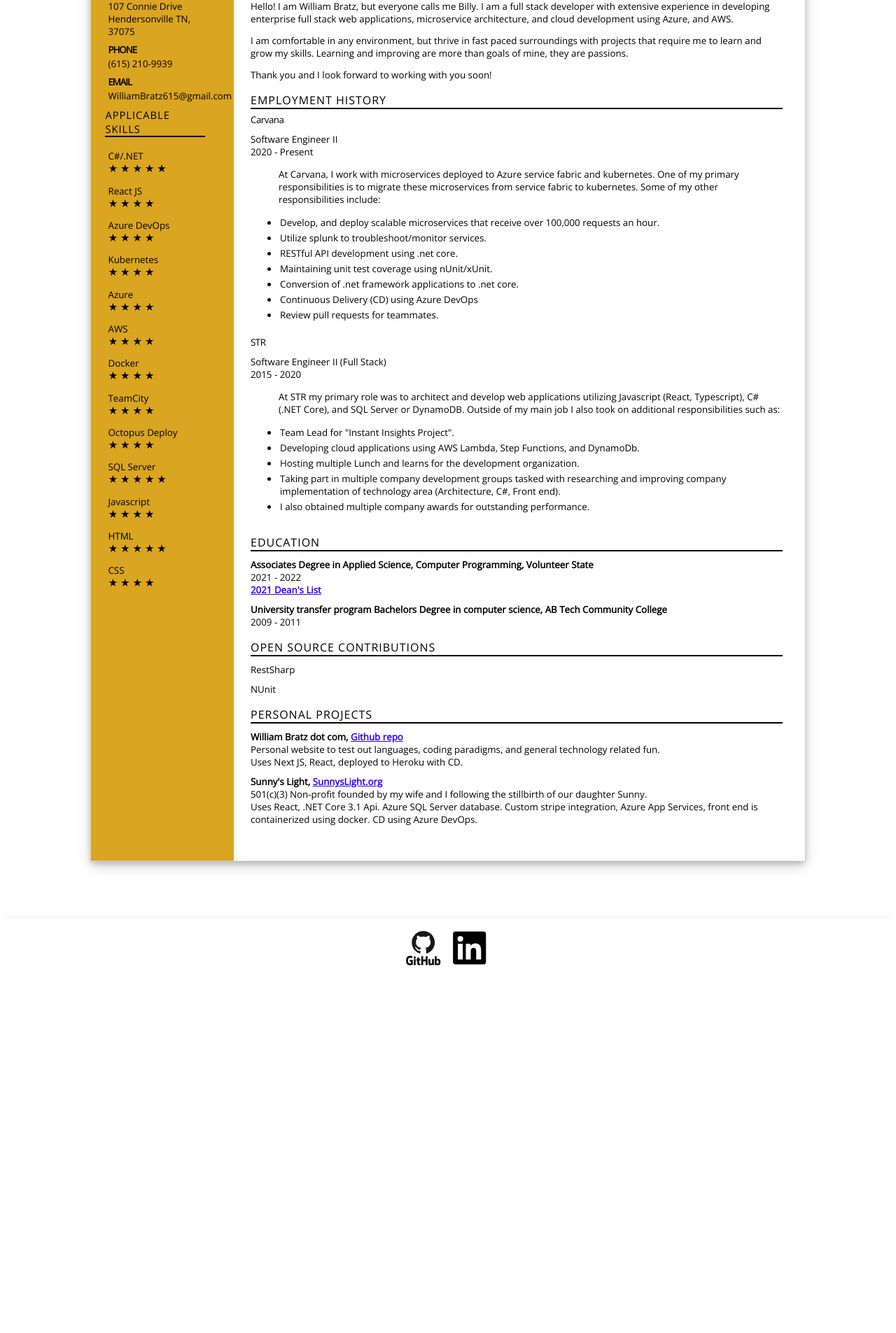
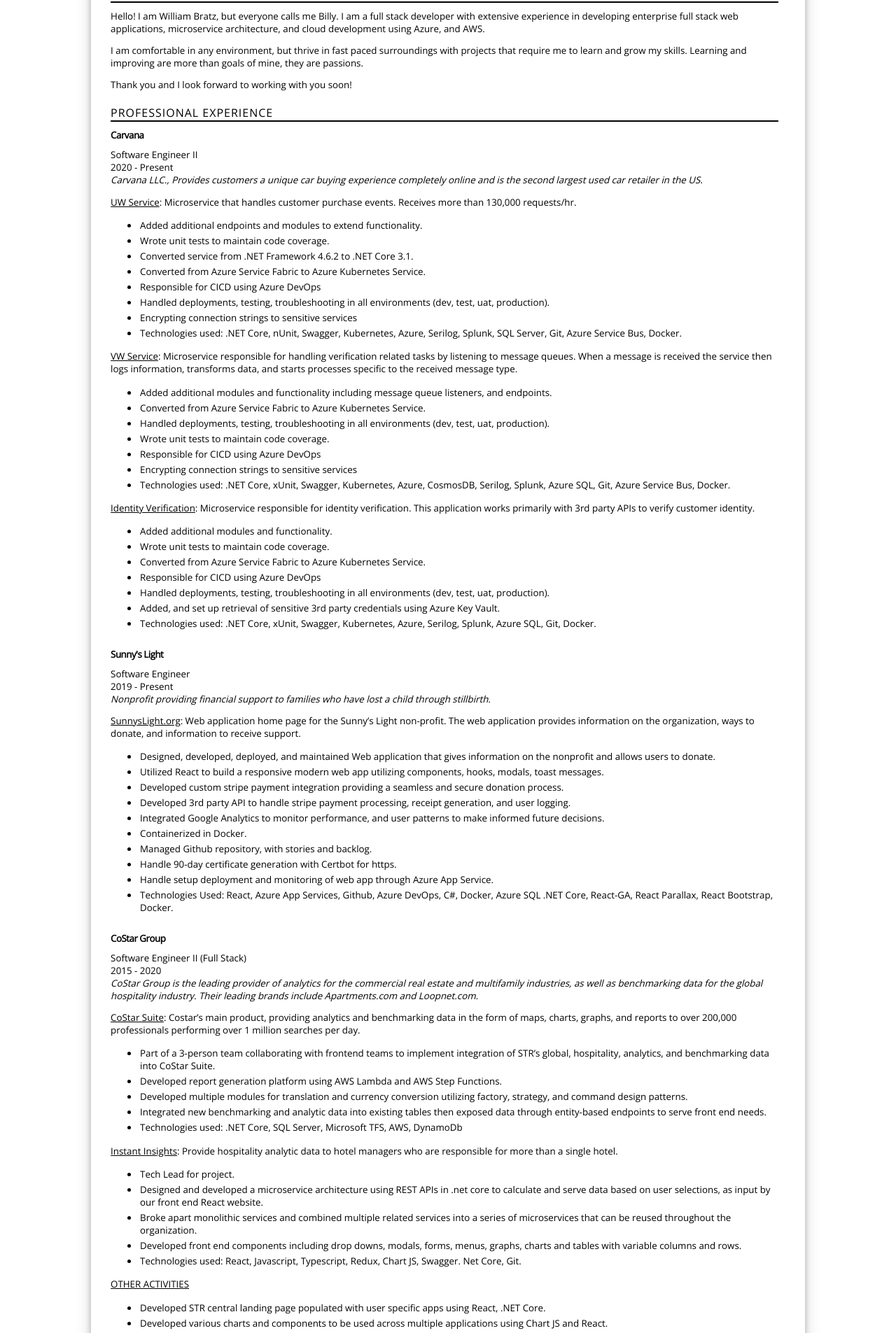
Before and after one commit to wbratz/williambratzdotcom, a Next.js app: page /resume in a window 1280 px wide. Shown: the part 627-2532 px from the top of the page at 70% size. Before the commit the page ends 2038 px from the top, so only its background shows below. Built offline with nearby package versions, Linux system fonts and the light colour scheme.

Commit message:
Updates resume to no fluff format (#39)
Co-authored-by: Billy <williambratz00@gmail.com>

```diff
--- a/pages/resume.tsx
+++ b/pages/resume.tsx
@@ -8,7 +8,7 @@
       <div className={styles.resumeContainer}>
         <div className={styles.resumeLogo}>
           <div className={styles.resumePdf}>
-            <Link href="/williambratzResume.pdf">
+            <Link href="/WilliamBratz-resume.pdf">
               <a>
                 <img src="https://img.icons8.com/color/48/000000/pdf.png" />
               </a>
@@ -18,81 +18,14 @@
             <h1>William Bratz</h1>
           </div>
           <div className={styles.resumeTitle}>
-            <h2>Full Stack Developer</h2>
-          </div>
-        </div>
-        <div className={styles.resumeSidebar}>
-          <div className={styles.resumeInfo}>CONTACT INFO</div>
-          <div className={styles.resumeSubInfo}>
-            <b>ADDRESS</b>
-          </div>
-          <div className={styles.resumeInfoContent}>
-            107 Connie Drive
-            <br></br>
-            Hendersonville TN, 37075
-          </div>
-          <div className={styles.resumeSubInfo}>
-            <b>PHONE</b>
-          </div>
-          <div className={styles.resumeInfoContent}>(615) 210-9939</div>
-          <div className={styles.resumeSubInfo}>
-            <b>EMAIL</b>
-          </div>
-          <div className={styles.resumeInfoContent}>
-            WilliamBratz615@gmail.com
-          </div>
-          <div className={styles.resumeInfo}>APPLICABLE SKILLS</div>
-          <div className={styles.resumeInfoContent}>
-            <br></br>
-            C#/.NET
-            <br></br> &#9733; &#9733; &#9733; &#9733; &#9733;
             <p>
-              React JS
-              <br></br> &#9733; &#9733; &#9733; &#9733;
-            </p>
-            <p>
-              Azure DevOps
-              <br></br> &#9733; &#9733; &#9733; &#9733;
-            </p>
-            <p>
-              Kubernetes
-              <br></br> &#9733; &#9733; &#9733; &#9733;
-            </p>
-            <p>
-              Azure
-              <br></br> &#9733; &#9733; &#9733; &#9733;
-            </p>
-            <p>
-              AWS
-              <br></br> &#9733; &#9733; &#9733; &#9733;
-            </p>
-            <p>
-              Docker
-              <br></br> &#9733; &#9733; &#9733; &#9733;
-            </p>
-            <p>
-              TeamCity
-              <br></br> &#9733; &#9733; &#9733; &#9733;
-            </p>
-            <p>
-              Octopus Deploy
-              <br></br> &#9733; &#9733; &#9733; &#9733;
-            </p>
-            <p>
-              SQL Server
-              <br></br> &#9733; &#9733; &#9733; &#9733; &#9733;
-            </p>
-            <p>
-              Javascript
-              <br></br> &#9733; &#9733; &#9733; &#9733;
-            </p>
-            <p>
-              HTML
-              <br></br> &#9733; &#9733; &#9733; &#9733; &#9733;
-            </p>
-            <p>
-              CSS
-              <br></br> &#9733; &#9733; &#9733; &#9733;
+              <Link href="mailto:WilliamBratz615@gmail.com">
+                <a>Email</a>
+              </Link>{" "}
+              |{" "}
+              <Link href="http://www.linkedin.com/in/williambratz">
+                <a>LinkedIn</a>
+              </Link>
             </p>
           </div>
         </div>
@@ -109,60 +42,250 @@
             passions.
             <p></p> Thank you and I look forward to working with you soon!
           </div>
-          <div className={styles.resumeMainHeading}>EMPLOYMENT HISTORY</div>
-          <div className={styles.resumeMainInfo}>Carvana</div>
+          <div className={styles.resumeMainHeading}>
+            PROFESSIONAL EXPERIENCE
+          </div>
+          <div className={styles.resumeMainInfo}>
+            <b>Carvana</b>
+          </div>
           <div className={styles.resumeMainContent}>
             Software Engineer II
             <br></br>2020 - Present
+            <br></br>
+            <i>
+              Carvana LLC., Provides customers a unique car buying experience
+              completely online and is the second largest used car retailer in
+              the US.
+            </i>
+            <p>
+              <u>UW Service</u>: Microservice that handles customer purchase
+              events. Receives more than 130,000 requests/hr.
+            </p>
             <ul>
-              <p>
-                At Carvana, I work with microservices deployed to Azure service
-                fabric and kubernetes. One of my primary responsibilities is to
-                migrate these microservices from service fabric to kubernetes.
-                Some of my other responsibilities include:
-              </p>
               <li>
-                Develop, and deploy scalable microservices that receive over
-                100,000 requests an hour.
+                Added additional endpoints and modules to extend functionality.
               </li>
-              <li>Utilize splunk to troubleshoot/monitor services.</li>
-              <li>RESTful API development using .net core.</li>
-              <li>Maintaining unit test coverage using nUnit/xUnit.</li>
-              <li>Conversion of .net framework applications to .net core.</li>
-              <li>Continuous Delivery (CD) using Azure DevOps</li>
-              <li>Review pull requests for teammates.</li>
+              <li>Wrote unit tests to maintain code coverage.</li>
+              <li>
+                Converted service from .NET Framework 4.6.2 to .NET Core 3.1.
+              </li>
+              <li>
+                Converted from Azure Service Fabric to Azure Kubernetes Service.
+              </li>
+              <li>Responsible for CICD using Azure DevOps</li>
+              <li>
+                Handled deployments, testing, troubleshooting in all
+                environments (dev, test, uat, production).
+              </li>
+              <li>Encrypting connection strings to sensitive services</li>
+              <li>
+                Technologies used: .NET Core, nUnit, Swagger, Kubernetes, Azure,
+                Serilog, Splunk, SQL Server, Git, Azure Service Bus, Docker.
+              </li>
+            </ul>
+            <p>
+              <u>VW Service</u>: Microservice responsible for handling
+              verification related tasks by listening to message queues. When a
+              message is received the service then logs information, transforms
+              data, and starts processes specific to the received message type.
+            </p>
+            <ul>
+              <li>
+                Added additional modules and functionality including message
+                queue listeners, and endpoints.
+              </li>
+              <li>
+                Converted from Azure Service Fabric to Azure Kubernetes Service.
+              </li>
+              <li>
+                Handled deployments, testing, troubleshooting in all
+                environments (dev, test, uat, production).
+              </li>
+              <li>Wrote unit tests to maintain code coverage.</li>
+              <li>Responsible for CICD using Azure DevOps</li>
+              <li>Encrypting connection strings to sensitive services</li>
+              <li>
+                Technologies used: .NET Core, xUnit, Swagger, Kubernetes, Azure,
+                CosmosDB, Serilog, Splunk, Azure SQL, Git, Azure Service Bus,
+                Docker.
+              </li>
+            </ul>
+            <p>
+              <u>Identity Verification</u>: Microservice responsible for
+              identity verification. This application works primarily with 3rd
+              party APIs to verify customer identity.
+            </p>
+            <ul>
+              <li>Added additional modules and functionality.</li>
+              <li>Wrote unit tests to maintain code coverage.</li>
+              <li>
+                Converted from Azure Service Fabric to Azure Kubernetes Service.
+              </li>
+              <li>Responsible for CICD using Azure DevOps</li>
+              <li>
+                Handled deployments, testing, troubleshooting in all
+                environments (dev, test, uat, production).
+              </li>
+              <li>
+                Added, and set up retrieval of sensitive 3rd party credentials
+                using Azure Key Vault.
+              </li>
+              <li>
+                Technologies used: .NET Core, xUnit, Swagger, Kubernetes, Azure,
+                Serilog, Splunk, Azure SQL, Git, Docker.
+              </li>
             </ul>
           </div>
-          <div className={styles.resumeMainInfo}>STR</div>
+          <div className={styles.resumeMainInfo}>
+            <b>Sunny's Light</b>
+          </div>
+          <div className={styles.resumeMainContent}>
+            Software Engineer
+            <br></br>2019 - Present
+            <br></br>
+            <i>
+              Nonprofit providing financial support to families who have lost a
+              child through stillbirth.
+            </i>
+            <p>
+              <u>SunnysLight.org</u>: Web application home page for the Sunny’s
+              Light non-profit. The web application provides information on the
+              organization, ways to donate, and information to receive support.
+            </p>
+            <ul>
+              <li>
+                Designed, developed, deployed, and maintained Web application
+                that gives information on the nonprofit and allows users to
+                donate.
+              </li>
+              <li>
+                Utilized React to build a responsive modern web app utilizing
+                components, hooks, modals, toast messages.
+              </li>
+              <li>
+                Developed custom stripe payment integration providing a seamless
+                and secure donation process.
+              </li>
+              <li>
+                Developed 3rd party API to handle stripe payment processing,
+                receipt generation, and user logging.
+              </li>
+              <li>
+                Integrated Google Analytics to monitor performance, and user
+                patterns to make informed future decisions.
+              </li>
+              <li>Containerized in Docker.</li>
+              <li>Managed Github repository, with stories and backlog.</li>
+              <li>
+                Handle 90-day certificate generation with Certbot for https.
+              </li>
+              <li>
+                Handle setup deployment and monitoring of web app through Azure
+                App Service.
+              </li>
+              <li>
+                Technologies Used: React, Azure App Services, Github, Azure
+                DevOps, C#, Docker, Azure SQL .NET Core, React-GA, React
+                Parallax, React Bootstrap, Docker.
+              </li>
+            </ul>
+          </div>
+          <div className={styles.resumeMainInfo}>
+            <b>CoStar Group</b>
+          </div>
           <div className={styles.resumeMainContent}>
             Software Engineer II (Full Stack)
             <br></br>2015 - 2020
+            <br></br>
+            <i>
+              CoStar Group is the leading provider of analytics for the
+              commercial real estate and multifamily industries, as well as
+              benchmarking data for the global hospitality industry. Their
+              leading brands include Apartments.com and Loopnet.com.
+            </i>
+            <p>
+              <u>CoStar Suite</u>: Costar’s main product, providing analytics
+              and benchmarking data in the form of maps, charts, graphs, and
+              reports to over 200,000 professionals performing over 1 million
+              searches per day.
+            </p>
             <ul>
-              <p>
-                At STR my primary role was to architect and develop web
-                applications utilizing Javascript (React, Typescript), C# (.NET
-                Core), and SQL Server or DynamoDB. Outside of my main job I also
-                took on additional responsibilities such as:
-              </p>
-              <li>Team Lead for "Instant Insights Project".</li>
               <li>
-                Developing cloud applications using AWS Lambda, Step Functions,
-                and DynamoDb.
+                Part of a 3-person team collaborating with frontend teams to
+                implement integration of STR’s global, hospitality, analytics,
+                and benchmarking data into CoStar Suite.
               </li>
               <li>
-                Hosting multiple Lunch and learns for the development
-                organization.
+                Developed report generation platform using AWS Lambda and AWS
+                Step Functions.
               </li>
               <li>
-                Taking part in multiple company development groups tasked with
-                researching and improving company implementation of technology
-                area (Architecture, C#, Front end).
+                Developed multiple modules for translation and currency
+                conversion utilizing factory, strategy, and command design
+                patterns.
               </li>
               <li>
-                I also obtained multiple company awards for outstanding
-                performance.
+                Integrated new benchmarking and analytic data into existing
+                tables then exposed data through entity-based endpoints to serve
+                front end needs.
+              </li>
+              <li>
+                Technologies used: .NET Core, SQL Server, Microsoft TFS, AWS,
+                DynamoDb
               </li>
             </ul>
+            <p>
+              <u>Instant Insights</u>: Provide hospitality analytic data to
+              hotel managers who are responsible for more than a single hotel.
+            </p>
+            <ul>
+              <li>Tech Lead for project.</li>
+              <li>
+                Designed and developed a microservice architecture using REST
+                APIs in .net core to calculate and serve data based on user
+                selections, as input by our front end React website.
+              </li>
+              <li>
+                Broke apart monolithic services and combined multiple related
+                services into a series of microservices that can be reused
+                throughout the organization.
+              </li>
+              <li>
+                Developed front end components including drop downs, modals,
+                forms, menus, graphs, charts and tables with variable columns
+                and rows.
+              </li>
+              <li>
+                Technologies used: React, Javascript, Typescript, Redux, Chart
+                JS, Swagger. Net Core, Git.
+              </li>
+            </ul>
+            <p>
+              <u>OTHER ACTIVITIES</u>
+            </p>
+            <ul>
+              <li>
+                Developed STR central landing page populated with user specific
+                apps using React, .NET Core.
+              </li>
+              <li>
+                Developed various charts and components to be used across
+                multiple applications using Chart JS and React.
+              </li>
+              <li>Hosted .Net Core REST API development Lunch and Learn.</li>
+              <li>Hosted SQL Server Lunch and Learns on various topics.</li>
+            </ul>
+          </div>
+          <div className={styles.resumeMainHeading}>TECHNICAL SKILLS</div>
+          <div className={styles.resumeMainContent}>
+            <u>Platforms</u>: Windows, Ubuntu, Mac OS.
+            <br></br>
+            <u>Software</u>: Visual Studio, VS Code, Azure.
+            <br></br>
+            <u>Languages</u>: C#, T-SQL, Javascript, Typescript, Python.
+            <br></br>
+            <u>Technologies</u>: .NET Core, .NET Framework, React, SQL Server.
+            <br></br>
           </div>
           <div className={styles.resumeMainHeading}>EDUCATION</div>
           <div className={styles.resumeMainContent}>
--- a/styles/Resume.module.css
+++ b/styles/Resume.module.css
@@ -94,7 +94,7 @@
 }
 
 .resumeMainbar {
-  width: 80%;
+  width: 100%;
   padding: 0 0.5rem;
   display: flex;
   flex-direction: column;
```
Also changed, not shown: 2 other files (tests, documents, lock files or other folders).
